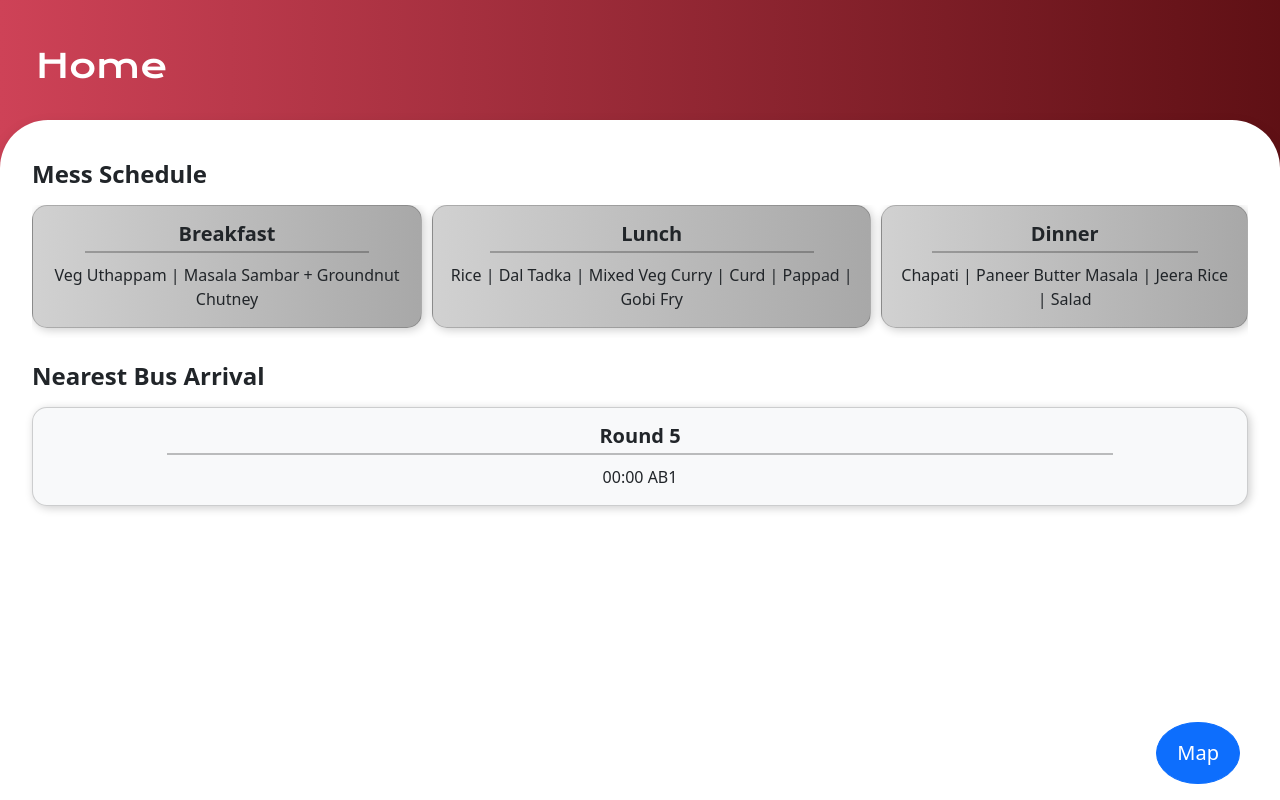
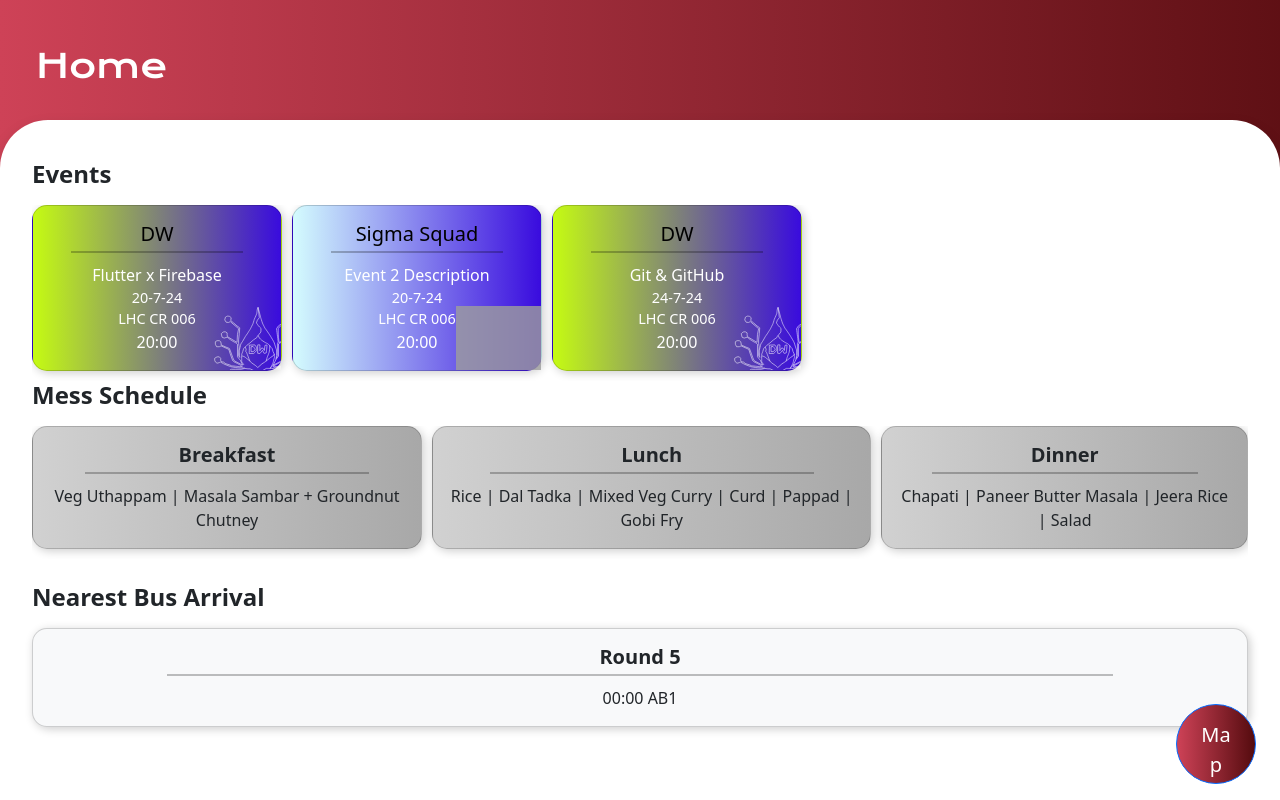
Before and after one commit to AnirudhArrepu/pwa-testing, a React (Create React App) app in the folder utility_app/: page / in a window 1280 px wide. Built offline with nearby package versions, Linux system fonts and the light colour scheme; grey boxes are pictures that could not be loaded.

Commit message:
added user verification

```diff
--- a/utility_app/src/Admin-Page/Admin.js
+++ b/utility_app/src/Admin-Page/Admin.js
@@ -1,22 +1,37 @@
-import React, { useState } from "react";
+import React, { useEffect, useState } from "react";
 import "bootstrap/dist/css/bootstrap.min.css";
-import { useNavigate } from "react-router-dom";
+import { useLocation, useNavigate } from "react-router-dom";
 
 const AdminPage = () => {
   const navigate = useNavigate();
   const [selectedFile, setSelectedFile] = useState(null);
 
-  // const pdf2excel = require('pdf-to-excel');
-  // const handleFileChange = (event) => {
-  //   setSelectedFile(event.target.files[0]);
-  //   // pdf2excel.genXlsx(event.target.files[0], "output.xlsx", (err) => {
-  //   //   if (err) {
-  //   //     console.log(err);
-  //   //   } else {
-  //   //     console.log("Excel file generated successfully!");
-  //   //   }
-  //   // });
-  // };
+  const [authenticated, setAuthenticated] = useState(false);
+
+  useEffect(() => {
+    const checkAuth = async () => {
+      try {
+        const response = await fetch("http://localhost:5000/check-auth", {
+          method: "POST",
+          headers: { "Content-Type": "application/json" },
+          body: JSON.stringify({ username: localStorage.getItem("username"), password: localStorage.getItem("password") }), // Replace with real authentication method
+        });
+
+        const data = await response.json();
+
+        if (data.status === "success") {
+          setAuthenticated(true);
+        }
+      } catch (error) {
+        console.error("Error checking auth:", error);
+        navigate("/"); // Redirect on error
+      }
+    };
+
+    checkAuth();
+  }, []);
+
+  // const authenticated = localStorage.getItem("authenticated") === "true";
 
   const handleFileChange = async (event) => {
     const file = event.target.files[0];
@@ -26,7 +41,16 @@ const AdminPage = () => {
     setSelectedFile(file);
   };
 
-
+  if (!authenticated) {
+    return (
+      <div className="container text-center mt-5">
+        <h2 className="text-danger">You are not allowed to open this page</h2>
+        <button className="btn btn-primary mt-3" onClick={() => navigate("/")}>
+          Go to Home
+        </button>
+      </div>
+    );
+  }
 
   return (
     <div
--- a/utility_app/src/App.js
+++ b/utility_app/src/App.js
@@ -37,6 +37,7 @@ const App = () => {
       <Routes>
         <Route path="/" element={<HomePage/>} />
         <Route path="/admin" element={<AdminPage />} />
+        <Route path="/login" element={<LoginPage />} />
         <Route path="/map" element={<Nav />} />
       </Routes>
     </BrowserRouter>
--- a/utility_app/src/Home-Page/Home.js
+++ b/utility_app/src/Home-Page/Home.js
@@ -4,6 +4,19 @@ import { useNavigate } from "react-router-dom";
 
 const HomePage = () => {
   const navigate = useNavigate();
+
+  const events_gradients = {
+    "DW": "390BDE C5FB12",
+    "Sigma Squad": "390BDE D4FCFE",
+  };
+
+  // Converted events to an array of objects to avoid duplicate keys
+  const events = [
+    { title: "DW", details: ["Flutter x Firebase", "20-7-24", "LHC CR 006", "20:00"] },
+    { title: "Sigma Squad", details: ["Event 2 Description", "20-7-24", "LHC CR 006", "20:00"] },
+    { title: "DW", details: ["Git & GitHub", "24-7-24", "LHC CR 006", "20:00"] },
+  ];
+
   const food = {
     breakfast: "Veg Uthappam | Masala Sambar + Groundnut Chutney",
     lunch: "Rice | Dal Tadka | Mixed Veg Curry | Curd | Pappad | Gobi Fry",
@@ -15,7 +28,7 @@ const HomePage = () => {
     "Round 2": ["14:00 AB1", "14:05 Transit Campus", "14:15 Malhar"],
     "Round 3": ["15:30 AB1", "15:35 Transit Campus", "15:45 Malhar"],
     "Round 4": ["17:00 AB1", "17:05 Transit Campus", "17:15 Malhar"],
-        "Round 5": ["00:00 AB1", "00:05 Transit Campus", "00:15 Malhar"]
+    "Round 5": ["00:00 AB1", "00:05 Transit Campus", "00:15 Malhar"],
   };
 
   const getNearestBus = () => {
@@ -25,12 +38,12 @@ const HomePage = () => {
     // Collect all bus departure times (first entry of each round)
     const candidates = [];
     for (const [round, times] of Object.entries(busTimings)) {
-            const firstTimeStr = times[0]; // Get the first time entry of the round (AB1 departure)
-            const [timePart, location] = firstTimeStr.split(' ');
-            const [hour, minute] = timePart.split(':').map(Number);
+      const firstTimeStr = times[0]; // AB1 departure
+      const [timePart, location] = firstTimeStr.split(" ");
+      const [hour, minute] = timePart.split(":").map(Number);
       let busMinutes = hour * 60 + minute;
 
-            // Adjust for next day if the bus time is earlier than current time
+      // Adjust for next day if needed
       if (busMinutes < currentTime) {
         busMinutes += 24 * 60;
       }
@@ -39,37 +52,40 @@ const HomePage = () => {
         round,
         busMinutes,
         displayTime: `${timePart} ${location}`,
-                originalTime: hour * 60 + minute,
       });
     }
 
-        // Sort candidates by adjusted time
+    // Sort candidates by adjusted time and return the first one
     candidates.sort((a, b) => a.busMinutes - b.busMinutes);
-
-        // Find the first candidate that is >= currentTime (should exist due to 24h adjustment)
     const nearest = candidates[0];
 
-        // If original time is tomorrow, adjust display (optional)
-        // For simplicity, we just show the stored displayTime which includes the original hour
     return {
       round: nearest.round,
       time: nearest.displayTime,
     };
   };
 
+  // Sort events based on time (fourth element in the details array)
+  const sortedEvents = events.sort((a, b) => {
+    const timeToMinutes = (timeStr) => {
+      const [hours, minutes] = timeStr.split(":").map(Number);
+      return hours * 60 + minutes;
+    };
+    return timeToMinutes(a.details[3]) - timeToMinutes(b.details[3]);
+  });
 
   return (
     <div className="container-fluid p-0 position-relative" style={{ height: "100vh", overflow: "hidden" }}>
       {/* Top Card */}
-            <div className="card text-white rounded-0 position-relative"
-                style={{ width: "110%", height: "33.33vh", background: "linear-gradient(270deg, #540B0E, #CE4257)", border: "none" }}>
-                <div className="card-body d-flex justify-content-between align-items-center"
-                    style={{ marginLeft: "20px", marginRight: "20px" }}>
-                    <h1 className="krona-style"
-                        style={{ height: "70%", fontSize: "33px", width: "50%", textAlign: "left" }}>
+      <div
+        className="card text-white rounded-0 position-relative"
+        style={{ width: "110%", height: "33.33vh", background: "linear-gradient(270deg, #540B0E, #CE4257)", border: "none" }}
+      >
+        <div className="card-body d-flex justify-content-between align-items-center" style={{ marginLeft: "20px", marginRight: "20px" }}>
+          <h1 className="krona-style" style={{ height: "70%", fontSize: "33px", width: "50%", textAlign: "left" }}>
             Home
           </h1>
-                    {/* Exit Icon */}
+          {/* Person Icon */}
           <i
             className="bi bi-person"
             style={{
@@ -80,21 +96,72 @@ const HomePage = () => {
               top: "33%",
               transform: "translateY(-100%)",
             }}
-                        onClick={() => navigate("/admin")}
+            onClick={() => navigate("/login")}
           ></i>
         </div>
       </div>
 
       {/* Bottom Card */}
-            <div className="card shadow"
-                style={{ padding: "2vh", width: "100%", position: "absolute", top: "15vh", left: "50%", transform: "translateX(-50%)", height: "100vh", border: "none", borderRadius: "6vh", overflow: "hidden" }}>
+      <div
+        className="card shadow"
+        style={{ padding: "2vh", width: "100%", position: "absolute", top: "15vh", left: "50%", transform: "translateX(-50%)", height: "100vh", border: "none", borderRadius: "6vh", overflow: "hidden" }}
+      >
         <div className="card-body" style={{ marginTop: "1vh", height: "100%" }}>
+          {/* Events */}
+            <h5 className="mb-3" style={{ fontSize: "3vh", fontWeight: "650" }}>Events</h5>
+            <div style={{ display: "flex", overflowX: "scroll", scrollbarWidth: "none", msOverflowStyle: "none", gap: "10px", paddingBottom: "10px" }} className="scroll-container">
+            {sortedEvents.map((event, index) => {
+                const gradientValue = events_gradients[event.title] || "a8a8a8 d1d1d1";
+                const [color1, color2] = gradientValue.split(" ");
+                const gradient = `linear-gradient(to right, #${color2}, #${color1})`;
+
+                return (
+                <div
+                    key={index}
+                    className="card p-3 text-center"
+                    style={{
+                    borderRadius: "15px",
+                    background: gradient,
+                    boxShadow: "2px 2px 10px rgba(0,0,0,0.2)",
+                    minWidth: "250px",
+                    position: "relative" // Ensures child elements can use absolute positioning
+                    }}
+                >
+                    <h5 style={{color:"#000000", fontSize: "2.5vh", fontWeight: "500", marginBottom: "5px" }}>{event.title}</h5>
+                    <hr style={{color:"#ffffff", borderTop: "2px solid black", width: "80%", margin: "auto", marginBottom: "10px" }} />
+                    <p style={{ color:"#ffffff", fontSize: "2vh", fontWeight: "400", marginBottom: "0" }}>{event.details[0]}</p>
+                    <p style={{ color:"#ffffff", fontSize: "1.8vh", marginBottom: "0" }}>{event.details[1]}</p>
+                    <p style={{ color:"#ffffff", fontSize: "1.8vh", marginBottom: "0" }}>{event.details[2]}</p>
+                    <p style={{ color:"#ffffff", fontSize: "2vh", fontWeight: "400", marginBottom: "0" }}>{event.details[3]}</p>
+
+                    {/* Event Icon */}
+                    <img
+                    src={`/event_icons/${event.title}.svg`}
+                    alt="ico"
+                    onError={(e) => e.target.style.display = "none"}
+                    style={{
+                        position: "absolute",
+                        bottom: "0vh",
+                        right: "0vh",
+                        width: "auto",
+                        height: "8vh",
+                        opacity: "0.8"
+                    }}
+                    />
+                </div>
+                );
+            })}
+            </div>
+
+          {/* Mess Schedule */}
           <h5 className="mb-3" style={{ fontSize: "3vh", fontWeight: "650" }}>Mess Schedule</h5>
-                    <div style={{ display: "flex", overflowX: "scroll", scrollbarWidth: "none", msOverflowStyle: "none", gap: "10px", paddingBottom: "10px" }}
-                        className="scroll-container">
+          <div style={{ display: "flex", overflowX: "scroll", scrollbarWidth: "none", msOverflowStyle: "none", gap: "10px", paddingBottom: "10px" }} className="scroll-container">
             {Object.entries(food).map(([meal, description]) => (
-                            <div key={meal} className="card p-3 text-center"
-                                style={{ borderRadius: "15px", background: "linear-gradient(to right, #d1d1d1, #a8a8a8)", boxShadow: "2px 2px 10px rgba(0,0,0,0.2)", minWidth: "250px" }}>
+              <div
+                key={meal}
+                className="card p-3 text-center"
+                style={{ borderRadius: "15px", background: "linear-gradient(to right, #d1d1d1, #a8a8a8)", boxShadow: "2px 2px 10px rgba(0,0,0,0.2)", minWidth: "250px" }}
+              >
                 <h5 style={{ fontSize: "2.5vh", fontWeight: "bold", marginBottom: "5px" }}>
                   {meal.charAt(0).toUpperCase() + meal.slice(1)}
                 </h5>
@@ -106,24 +173,29 @@ const HomePage = () => {
 
           {/* Bus Schedule */}
           <h5 className="mt-4 mb-3" style={{ fontSize: "3vh", fontWeight: "650" }}>Nearest Bus Arrival</h5>
-                    <div className="card p-3 text-center" style={{ borderRadius: "15px", background: "#f8f9fa", boxShadow: "2px 2px 10px rgba(0,0,0,0.2)", minWidth: "250px" }}>
+          <div
+            className="card p-3 text-center"
+            style={{ borderRadius: "15px", background: "#f8f9fa", boxShadow: "2px 2px 10px rgba(0,0,0,0.2)", minWidth: "250px" }}
+          >
             <h5 style={{ fontSize: "2.5vh", fontWeight: "bold", marginBottom: "5px" }}>{getNearestBus().round}</h5>
             <hr style={{ borderTop: "2px solid black", width: "80%", margin: "auto", marginBottom: "10px" }} />
             <p style={{ fontSize: "2vh", fontWeight: "500", marginBottom: "0" }}>{getNearestBus().time}</p>
           </div>
 
-                    {/*add a fab here */}
-                    <button onClick={() => navigate("/map")} className="btn btn-primary rounded-circle position-absolute" style={{ bottom: "17vh", right: "5vh", fontSize: "2.5vh", padding: "15px 20px" }}>
+          {/* Floating Action Button */}
+          <button
+            onClick={() => navigate("/map")}
+            className="btn btn-primary position-absolute"
+            style={{ height: "10vh", width: "10vh", bottom: "17vh", right: "3vh", fontSize: "2.5vh", backgroundImage: "linear-gradient(to right, #CE4257, #540B0E )", padding: "15px 20px", borderRadius: "5vh" }}
+          >
             Map
           </button>
 
-                    <style>
-                        {`.scroll-container::-webkit-scrollbar { display: none; }`}
-                    </style>
+          <style>{`.scroll-container::-webkit-scrollbar { display: none; }`}</style>
         </div>
       </div>
     </div>
   );
-}
+};
 
 export default HomePage;
--- a/utility_app/src/Login.jsx
+++ b/utility_app/src/Login.js
@@ -2,13 +2,55 @@ import React, { useState } from "react";
 import "bootstrap/dist/css/bootstrap.min.css";
 import { FontAwesomeIcon } from "@fortawesome/react-fontawesome";
 import { faEye, faEyeSlash } from "@fortawesome/free-solid-svg-icons";
+import { useNavigate } from "react-router-dom";
 
 const LoginPage = () => {
   const [showPassword, setShowPassword] = useState(false);
+  const [username, setUsername] = useState("");
+  const [password, setPassword] = useState("");
+
+  const navigate = useNavigate();
 
   const togglePassword = () => {
     setShowPassword((prevState) => !prevState);
   };
+
+  const checkAuth = async () => {
+    try {
+      const response = await fetch("http://localhost:5000/check-auth", {
+        method: "POST",
+        headers: { "Content-Type": "application/json" },
+        body: JSON.stringify({ username: localStorage.getItem("username"), password: localStorage.getItem("password") }), // Replace with real authentication method
+      });
+
+      const data = await response.json();
+
+      if (data.status === "success") {
+        return true
+      }
+    } catch (error) {
+      console.error("Error checking auth:", error);
+      return false;
+    }
+
+    return false;
+  };
+
+  const submitHandler = async (event) => {
+    event.preventDefault();
+
+    localStorage.setItem("username", username);
+    localStorage.setItem("password", password);
+    checkAuth().then((authenticated) => {
+      if (authenticated) {
+        navigate("/admin");
+        console.log("Authenticated");
+      } else {
+        console.log("Not authenticated");
+        // alert("Invalid username or password");
+      }
+    });
+  }
 
   return (
     <div
@@ -34,11 +76,11 @@ const LoginPage = () => {
             style={{
               height: "35%",
               fontSize: "30px",
-              width: "50%",
+              width: "70%",
               textAlign: "left",
             }}
           >
-            Hello, Signin!
+            Hello Admin, Signin!
           </h1>
         </div>
       </div>
@@ -73,11 +115,12 @@ const LoginPage = () => {
           >
             <div className="mb-3" style={{ marginTop: "-1vh" }}>
               <label htmlFor="username" className="form-label">
-                Email
+                Username
               </label>
               <input
                 type="text"
                 className="form-control"
+                onChange={(e) => setUsername(e.target.value)}
                 style={{ fontSize: "2.3vh" }}
                 id="username"
                 placeholder="Enter username"
@@ -91,6 +134,7 @@ const LoginPage = () => {
                 <input
                   type={showPassword ? "text" : "password"}
                   style={{ fontSize: "2.3vh" }}
+                  onChange={(e) => setPassword(e.target.value)}
                   className="form-control"
                   id="password"
                   placeholder="Enter password"
@@ -105,15 +149,21 @@ const LoginPage = () => {
                 </button>
               </div>
             </div>
-            <button
+
+
+            <div style={{ marginTop: "6vh" }}> </div>
+            {/* <button
               className="btn d-block mx-auto"
               style={{ marginTop: "2vh" }}
             >
               Forgot Password?
-            </button>
+            </button> */}
+
+
             <button
               type="submit"
               className="btn btn-primary d-block mx-auto"
+              onClick={submitHandler}
               style={{
                 marginTop: "2vh",
                 height: "7vh",
```
Also changed, not shown: utility_app/public/service-worker.js (+10 -1 lines), utility_app/public/event_icons/DW.svg (added), utility_app/src/Nav-Page/Nav.js (renamed from utility_app/src/Nav-Page/Nav.jsx). Lines whose indentation alone changed are shown as unchanged.
